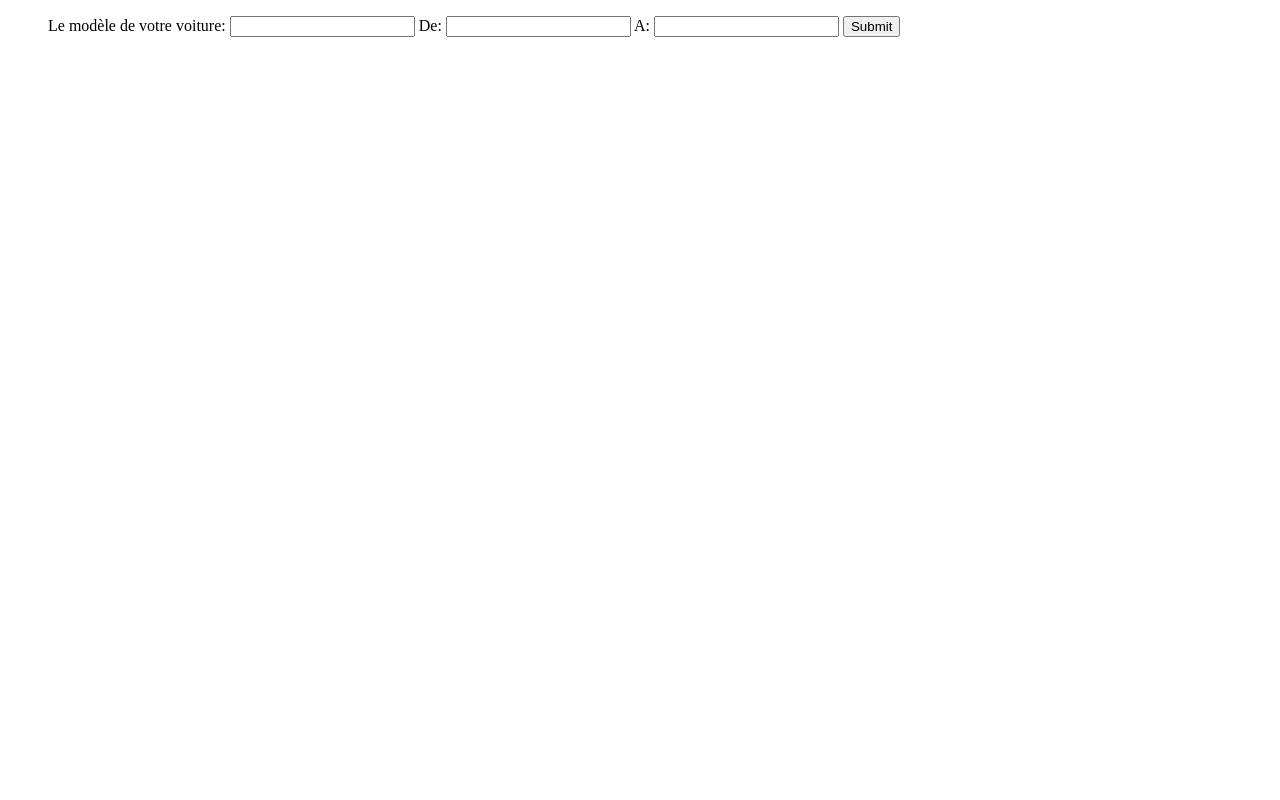
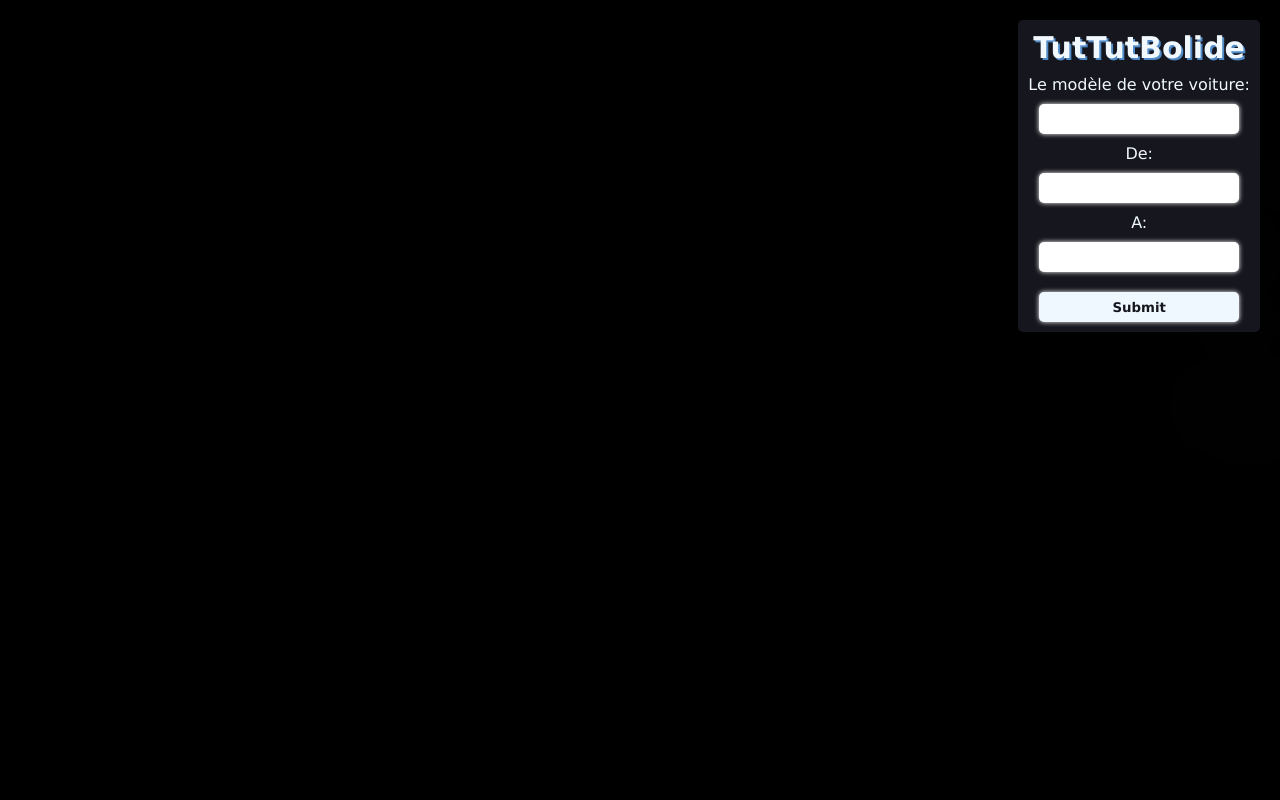
Before and after one commit to Morningheart/TutTutBolideFront, a Django app: template map/templates/base.html in a window 1280 px wide. Run offline with Django 4.2, Linux system fonts and the light colour scheme; the template is opened without the code that fills it: values that come from a table or form of the project are taken from there, others are empty.

Commit message:
Front fait vite fait

```diff
--- /dev/null
+++ b/map/static/map/style.css
@@ -0,0 +1,87 @@
+/* CSS de ma page : Thème sombre
+Header : qui survole la carte
+
+
+
+*/
+*{
+    margin: 0;
+    padding: 0;
+    box-sizing: border-box;
+    font-family: 'Lucida Sans', sans-serif;
+    color: aliceblue;
+    text-shadow: 100px 100px 100px #fff;
+}
+
+html, body
+{
+    height: 100%;
+    overflow: hidden;
+    background: #000;
+}
+
+iframe{
+    overflow: hidden;
+    border-radius: 5px;
+}
+
+header{
+    position: absolute;
+    z-index: 100;
+    top: 20px;
+    right: 20px;
+    margin-left: 70px;
+    padding: 10px;
+    background-color: #16161e;
+    border-radius: 5px;
+    box-shadow: 5px 5px 20px #000;
+}
+
+.mapStyle::-webkit-scrollbar{
+    display: none;
+}
+
+form{
+    display: flex;
+    flex-direction: column;
+    align-items: center;
+    justify-content: center;
+    margin-top: 10px;
+}
+
+button{
+    width: 200px;
+    height: 30px;
+    border-radius: 5px;
+    border: none;
+    background-color: aliceblue;
+    color: #16161e;
+    font-weight: bold;
+    margin-top: 10px;
+    cursor: pointer;
+    box-shadow: 0 0 5px #fff;
+}
+
+#id_tuttutName, #id_villeFrom, #id_villeTo{
+    width: 200px;
+    height: 30px;
+    border-radius: 5px;
+    border: none;
+    padding-left: 10px;
+    margin-bottom: 10px;
+    box-shadow: 0 0 5px #fff;
+}
+
+label{
+    margin-bottom: 10px;
+}
+
+h1 {
+    text-align: center;
+    font-size: 30px;
+    font-weight: bold;
+    margin-bottom: 10px;
+
+    text-shadow: 2px 2px 0px #3F7FBF;
+    mix-blend-mode: screen;
+}
--- a/map/templates/base.html
+++ b/map/templates/base.html
@@ -5,23 +5,20 @@
 		<meta charset="UTF-8">
 		<meta name="viewport" content="width=device-width, initial-scale=1.0">
 		<meta http-equiv="X-UA-Compatible" content="ie=edge">
+		{% load static %}
+		<link rel="stylesheet" href="{% static 'map/style.css' %}">
 	</head>
 
 	<body>
 		<header>
-			<div>
-				<div>
-				  <ul>
-					  <form action="" method="post">
-						  {% csrf_token %}
-						  {{ formTutTut }}
-						  <input type="submit" value="Submit"/>
-					  </form>
-				  </ul>
-				</div>
-			  </div>
+			<h1>TutTutBolide</h1>
+			<form action="" method="post">
+				{% csrf_token %}
+				{{ formTutTut }}
+				<button type="Submit">Submit</button>
+			</form>
 		</header>
-		<div>
+		<div class="mapStyle">
 			{{GigaMap|safe}}
 		</div>
 	</body>
--- a/map/views.py
+++ b/map/views.py
@@ -9,8 +9,10 @@ from .service.serviceAPIDistance import callDistance
 from .service.serviceAPITutTut import getModeleTutTutFromName
 from .service.serviceAPIBorne import callAPIBorne
 from .service.serviceAPICalculTemps import callTime
+
 import requests
 import math
+import folium
 
 
 class TutTutRecup(forms.Form):
```
Also changed, not shown: map/component/map.py (+13 -6 lines).
